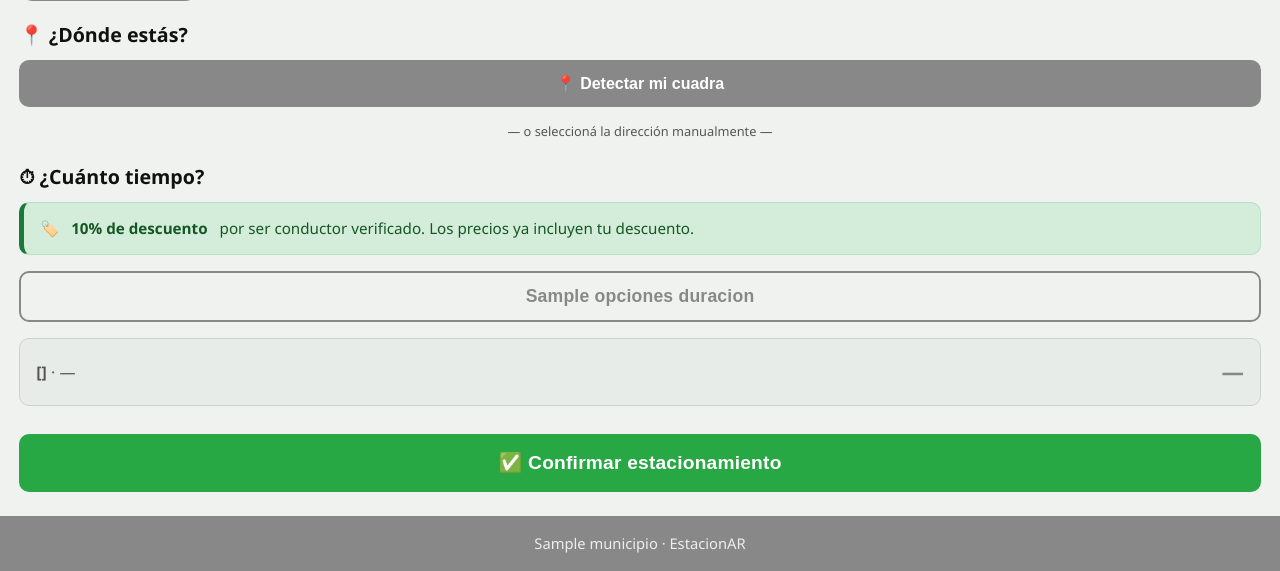
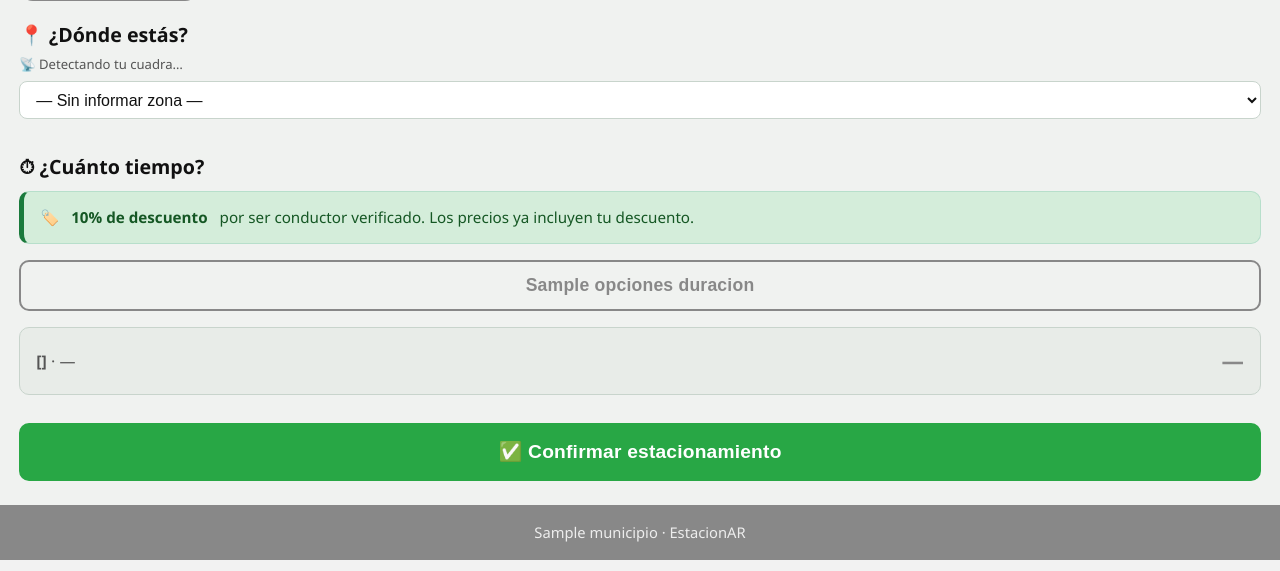
Before and after one commit to PolloLopez/estacionamiento_proyecto, a Django app: template templates/usuarios/estacionar_vehiculo.html in a window 1280 px wide. Shown: the part 431-1002 px from the top of the page. Run offline with Django 5.2, Linux system fonts and the light colour scheme; tables that the repository leaves empty hold one stand-in row (values such as "Sample post"); the template is opened without the code that fills it: values that come from a table or form of the project are taken from there, most other values are stand-ins (such as "Sample title", 1, 10 or a date in 2020); grey boxes marked "Sample" are stand-in pictures.

Commit message:
feat(conductor): preselección de vehículo al agregar + GPS automático al seleccionar
- views_conductor.py: si llega ?patente=XXX y el vehículo no tiene historial,
  lo promueve al principio de vehiculos_recientes para que quede visible en la
  sección principal (evita que el conductor tenga que abrir 'Otros vehículos').
- estacionar_vehiculo.html: data-patente en tarjetas (matcheo robusto, funciona
  aunque el elemento esté dentro de un <details> cerrado).
- DOMContentLoaded: usa dataset.patente en vez de innerText para preseleccionar.
- iniciarDeteccionGps(): reescrita para el nuevo HTML de subcuadra — sin botón GPS
  ni spinners separados; actualiza el label inline y muestra selector-manual si falla.
- seleccionarVehiculo(): llama iniciarDeteccionGps() automáticamente al mostrar
  la sección de subcuadra — el conductor ya no tiene que tocar un botón extra.

```diff
--- a/templates/usuarios/estacionar_vehiculo.html
+++ b/templates/usuarios/estacionar_vehiculo.html
@@ -57,6 +57,7 @@
     {% for v in vehiculos_recientes %}
     <div class="tarjeta-vehiculo {% if patente_preseleccionada == v.patente %}seleccionada{% endif %}"
          data-id="{{ v.id }}"
+         data-patente="{{ v.patente }}"
          data-tipo="{{ v.tipo|default:'auto' }}"
          data-tiene-abono="{% if v.id in ids_con_abono %}true{% else %}false{% endif %}"
          onclick="seleccionarVehiculo({{ v.id }}, '{{ v.patente }}', '{{ v.tipo|default:'auto' }}')"
@@ -108,6 +109,7 @@
         {% if v.id not in ids_recientes %}
         <div class="tarjeta-vehiculo {% if patente_preseleccionada == v.patente %}seleccionada{% endif %}"
              data-id="{{ v.id }}"
+             data-patente="{{ v.patente }}"
              data-tipo="{{ v.tipo|default:'auto' }}"
              data-tiene-abono="{% if v.id in ids_con_abono %}true{% else %}false{% endif %}"
              onclick="seleccionarVehiculo({{ v.id }}, '{{ v.patente }}', '{{ v.tipo|default:'auto' }}')"
@@ -198,33 +200,26 @@
     <input type="hidden" name="vehiculo_id" id="vehiculo_id_input">
     <input type="hidden" name="horas"       id="horas" value="1">
 
-    <!-- ─── SUBCUADRA: botón GPS + cascade manual ─────────────────────── -->
+    <!-- ─── SUBCUADRA ────────────────────────────────────────────────────
+         El GPS se dispara automáticamente al seleccionar el vehículo (en
+         seleccionarVehiculo()). No hay botón: el conductor no tiene que hacer
+         ningún tap extra. El label #gps-label muestra el estado inline. -->
     {% if subcuadras %}
-    <div id="seccion-subcuadra" style="display:none; margin-bottom:1.4rem;">
+    <div id="seccion-subcuadra" style="display:none; margin-bottom:1.2rem;">
 
-      <h3 style="margin-bottom:0.75rem;">📍 ¿Dónde estás?</h3>
+      <h3 style="margin-bottom:0.4rem;">📍 ¿Dónde estás?</h3>
 
-      <!-- Botón principal: detectar cuadra -->
-      <button type="button" id="btn-detectar-cuadra"
-              onclick="iniciarDeteccionGps()"
-              style="width:100%; padding:0.9rem 1rem; font-size:1rem; font-weight:700;
-                     background:var(--color-primary); color:#fff; border:none;
-                     border-radius:10px; cursor:pointer; display:flex;
-                     align-items:center; justify-content:center; gap:0.5rem;">
-        📍 Detectar mi cuadra
-      </button>
+      <!-- Estado GPS: texto inline (reemplaza al botón + spinner previos) -->
+      <p id="gps-label"
+         style="font-size:0.82rem; color:var(--color-text-muted); margin:0 0 0.4rem;
+                display:flex; align-items:center; gap:0.4rem;">
+        📡 Detectando tu cuadra…
+      </p>
 
-      <!-- Estado GPS: detectando -->
-      <div id="gps-detectando" style="display:none; text-align:center;
-           font-size:0.9rem; color:var(--color-text-muted); padding:0.75rem 0;">
-        ⏳ Detectando ubicación…
-      </div>
-
-      <!-- Estado GPS: resultado (subcuadra detectada o fallo) -->
-      <div id="gps-resultado" style="display:none; margin-top:0.6rem;">
-        <p id="gps-label" style="font-size:0.85rem; color:var(--color-text-muted); margin-bottom:0.4rem;"></p>
+      <!-- Selector de subcuadra: siempre en el DOM.
+           GPS lo preselecciona; el conductor puede cambiarlo tocando el dropdown. -->
       <select name="subcuadra_id" id="select-subcuadra"
-                style="width:100%; padding:0.5rem 0.75rem; border-radius:8px;
+              style="width:100%; padding:0.55rem 0.75rem; border-radius:8px;
                      border:1px solid var(--color-border); font-size:1rem;
                      background:var(--color-surface);">
         <option value="">— Sin informar zona —</option>
@@ -232,41 +227,29 @@
         <option value="{{ s.id }}" data-tipo-zona="{{ s.tipo_zona }}">{{ s }}</option>
         {% endfor %}
       </select>
-      </div>
 
-      <!-- Separador entre GPS y selector manual -->
-      <div id="btn-manual" style="text-align:center; margin-top:0.6rem;">
-        <span style="font-size:0.8rem; color:var(--color-text-muted);">— o seleccioná la dirección manualmente —</span>
-      </div>
-
-      <!-- Selector manual: visible solo si el superadmin lo habilitó.
-           Usa autocomplete (datalist) para la calle y teclado numérico para la altura,
-           igual que el panel del inspector. Asigna la subcuadra más cercana si la altura
-           no coincide exactamente. -->
+      <!-- Selector manual (solo si el superadmin lo habilitó).
+           Aparece cuando GPS falla; el conductor puede ingresar calle y altura. -->
       {% if selector_manual_activo %}
-      <div id="selector-manual" style="margin-top:0.5rem;
-           background:var(--color-surface-2); border-radius:10px; padding:0.75rem 1rem;">
-        <p style="font-size:0.85rem; color:var(--color-text-muted); margin-bottom:0.5rem;">
-          Seleccioná tu ubicación:
-        </p>
+      <div id="selector-manual" style="margin-top:0.6rem; display:none;
+           background:var(--color-surface-2); border-radius:8px; padding:0.65rem 0.85rem;">
         <div style="display:flex; gap:0.5rem; flex-wrap:wrap;">
           <input id="sel-calle" list="list-calles-cond" autocomplete="off"
-                 placeholder="Escribí la calle..."
-                 style="flex:2; min-width:130px; padding:0.5rem 0.75rem; border-radius:8px;
+                 placeholder="Calle…"
+                 style="flex:2; min-width:130px; padding:0.5rem 0.65rem; border-radius:6px;
                         border:1px solid var(--color-border); font-size:1rem;
                         background:var(--color-surface);">
           <datalist id="list-calles-cond"></datalist>
 
           <input id="sel-altura" list="list-alturas-cond" inputmode="numeric" autocomplete="off"
                  placeholder="Altura" disabled
-                 style="flex:1; min-width:80px; padding:0.5rem 0.75rem; border-radius:8px;
+                 style="flex:1; min-width:80px; padding:0.5rem 0.65rem; border-radius:6px;
                         border:1px solid var(--color-border); font-size:1rem;
                         background:var(--color-surface);">
           <datalist id="list-alturas-cond"></datalist>
         </div>
-        <!-- Referencia de intersección: se muestra cuando hay una subcuadra seleccionada -->
-        <p id="entre-calles-ref" style="font-size:0.8rem; color:var(--color-text-muted);
-           margin:0.4rem 0 0; display:none;"></p>
+        <p id="entre-calles-ref" style="font-size:0.78rem; color:var(--color-text-muted);
+           margin:0.3rem 0 0; display:none;"></p>
       </div>
       {% endif %}
 
@@ -413,18 +396,13 @@ function actualizarZonaLibre(esLibre) {
 }
 
 // ── GPS ──────────────────────────────────────────────────────────────────────
-// El GPS no se lanza automáticamente. El conductor lo activa con el botón.
+// Se llama automáticamente desde seleccionarVehiculo() al mostrar la sección de subcuadra.
+// El dropdown siempre está en el DOM — el GPS solo pre-selecciona la opción más cercana.
 function iniciarDeteccionGps() {
   if (gpsYaCorrio) return;
   gpsYaCorrio = true;
 
-  const btnDetectar   = document.getElementById("btn-detectar-cuadra");
-  const gpsDetectando = document.getElementById("gps-detectando");
-  const gpsResultado  = document.getElementById("gps-resultado");
-  const btnManual     = document.getElementById("btn-manual");
-
-  if (btnDetectar)   { btnDetectar.style.display   = "none"; }
-  if (gpsDetectando) { gpsDetectando.style.display  = "block"; }
+  const gpsLabel = document.getElementById("gps-label");
 
   if (!navigator.geolocation) {
     mostrarSelectorManual();
@@ -437,13 +415,9 @@ function iniciarDeteccionGps() {
       fetch(`${URL_SUBCUADRA_CERCANA}?lat=${lat}&lon=${lon}`)
         .then(r => r.json())
         .then(data => {
-          if (gpsDetectando) gpsDetectando.style.display = "none";
-          if (gpsResultado)  gpsResultado.style.display  = "block";
-          if (btnManual)     btnManual.style.display      = "block";
           if (data.id) {
             const sel = document.getElementById("select-subcuadra");
             if (sel) sel.value = data.id;
-            const gpsLabel = document.getElementById("gps-label");
             if (gpsLabel) {
               gpsLabel.textContent = `📍 ${data.nombre}`;
               if (data.entre) gpsLabel.textContent += ` — ${data.entre}`;
@@ -453,28 +427,23 @@ function iniciarDeteccionGps() {
               document.getElementById("seccion-duracion").style.display = "block";
             }
           } else {
-            const gpsLabel = document.getElementById("gps-label");
-            if (gpsLabel) gpsLabel.textContent = "No encontramos tu cuadra — seleccionala manualmente:";
+            // GPS respondió pero no encontró una cuadra cercana
+            mostrarSelectorManual();
           }
         })
-        .catch(() => {
-          if (gpsDetectando) gpsDetectando.style.display = "none";
-          mostrarSelectorManual();
-        });
+        .catch(() => mostrarSelectorManual());
     },
-    () => {
-      if (gpsDetectando) gpsDetectando.style.display = "none";
-      mostrarSelectorManual();
-    },
+    () => mostrarSelectorManual(),
     { timeout: 8000 }
   );
 }
 
 function mostrarSelectorManual() {
-  const btnDetectar   = document.getElementById("btn-detectar-cuadra");
-  const gpsDetectando = document.getElementById("gps-detectando");
-  if (btnDetectar)   btnDetectar.style.display   = "none";
-  if (gpsDetectando) gpsDetectando.style.display = "none";
+  // GPS falló o no encontró cuadra: mostrar selector manual y actualizar el label
+  const gpsLabel     = document.getElementById("gps-label");
+  const selectorMan  = document.getElementById("selector-manual");
+  if (gpsLabel)    gpsLabel.textContent   = "No pudimos detectar tu ubicación — seleccioná manualmente:";
+  if (selectorMan) selectorMan.style.display = "block";
 }
 
 // ── Cascade manual — datalist autocomplete ────────────────────────────────────
@@ -621,8 +590,11 @@ function seleccionarVehiculo(id, patente, tipo) {
 
   actualizarCostosSegunTipo(tipoVehiculoActivo);
 
-  // Mostrar sección de subcuadra si hay subcuadras configuradas
-  if (seccionSubcuadra) seccionSubcuadra.style.display = "block";
+  // Mostrar sección de subcuadra si hay subcuadras configuradas, y disparar GPS automáticamente
+  if (seccionSubcuadra) {
+    seccionSubcuadra.style.display = "block";
+    iniciarDeteccionGps(); // auto-detecta la cuadra al seleccionar el vehículo
+  }
 
   // Mostrar sección de duración solo si la subcuadra activa no es libre
   const selPrincipal = document.getElementById("select-subcuadra");
@@ -709,9 +681,10 @@ function eliminarVehiculo(url, patente) {
 window.addEventListener("DOMContentLoaded", () => {
   const tarjetas = document.querySelectorAll(".tarjeta-vehiculo");
   if (preseleccionada) {
+    // Usar data-patente en vez de innerText — más robusto y funciona aunque la tarjeta esté dentro
+    // de un <details> cerrado (innerText devuelve "" en elementos ocultos).
     tarjetas.forEach(t => {
-      const pat = t.querySelector("div")?.innerText.trim();
-      if (pat === preseleccionada) t.click();
+      if (t.dataset.patente === preseleccionada) t.click();
     });
   } else if (tarjetas.length === 1) {
     tarjetas[0].click();
```
Also changed, not shown: app_estacionamiento/views_conductor.py (+12 -3 lines), app_estacionamiento/views_api.py (line endings or trailing spaces). Lines whose indentation alone changed are shown as unchanged.
